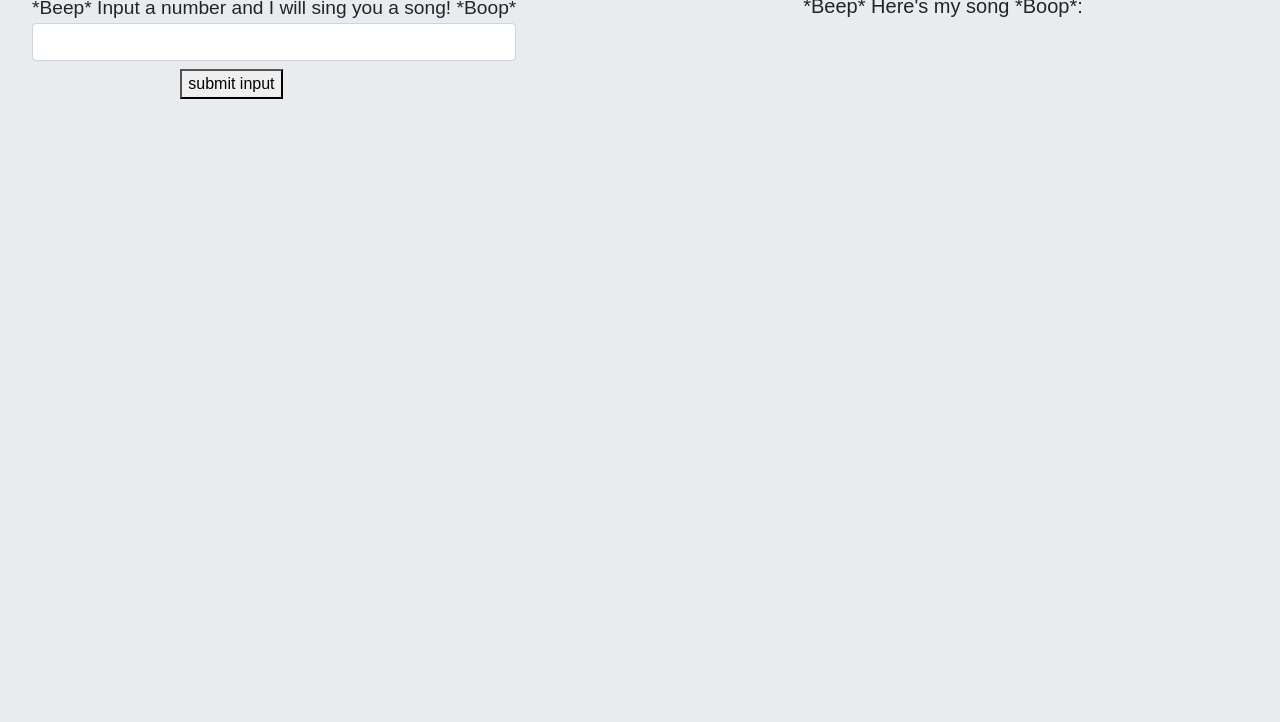
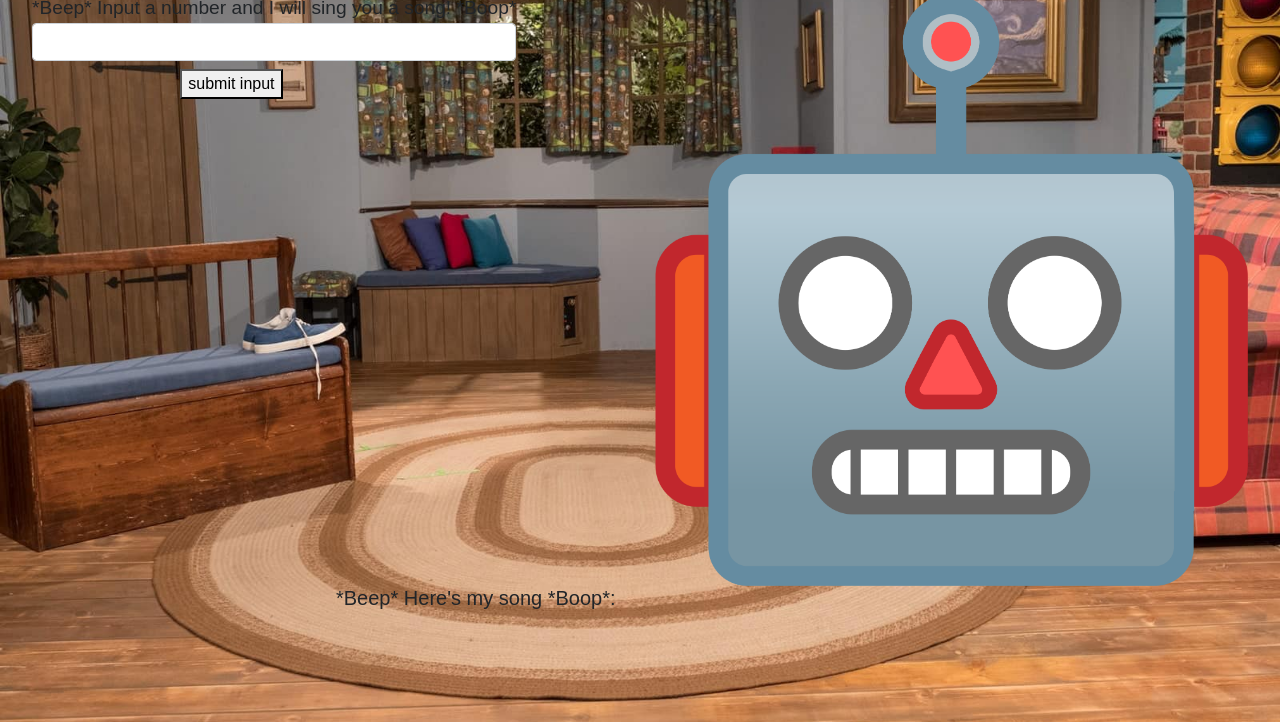
Before and after one commit to charichard09/mr-robogers-neighborhood, a plain HTML site: page index.html in a window 1280 px wide. Shown: the part 126-848 px from the top of the page. Before the commit the page ends 800 px from the top, so only its background shows below. Drawn offline with Linux system fonts and the light colour scheme.

Commit message:
add mr rogers background img

```diff
--- a/css/styles.css
+++ b/css/styles.css
@@ -1,11 +1,11 @@
 body {
   box-sizing: border-box;
   font-family: sans-serif, Courier, monospace;
-  /* background-image: url("../img/robo-face.png");
+  background-image: url("../img/mr-rogers.jpg");
   background-size: 100% auto;
   background-color: transparent;
   background-repeat: no-repeat;
-  padding: 0%; */
+  padding: 0%;
 }
 
 .general-box {
--- a/index.html
+++ b/index.html
@@ -27,13 +27,15 @@
       </form>
     </div>
     <div class="col-6">
-      <!-- make results mouth box -->
-      <div id="output-box" class="tjumbotron-fluid">
-        <h5>*Beep* Here's my song *Boop*:</h5>
-        <ul id="song">
-        </ul>
-      </div>
+      <img src="./img/robo-face.png" alt="Picture of robot face" class="img-fluid">
     </div>
+  </div>
+
+  <!-- make results mouth box -->
+  <div id="output-box" class="tjumbotron-fluid">
+    <h5>*Beep* Here's my song *Boop*:</h5>
+    <ul id="song">
+    </ul>
   </div>
 
 
```
Also changed, not shown: img/background.jpg (deleted), img/mr-rogers.jpg (added).
